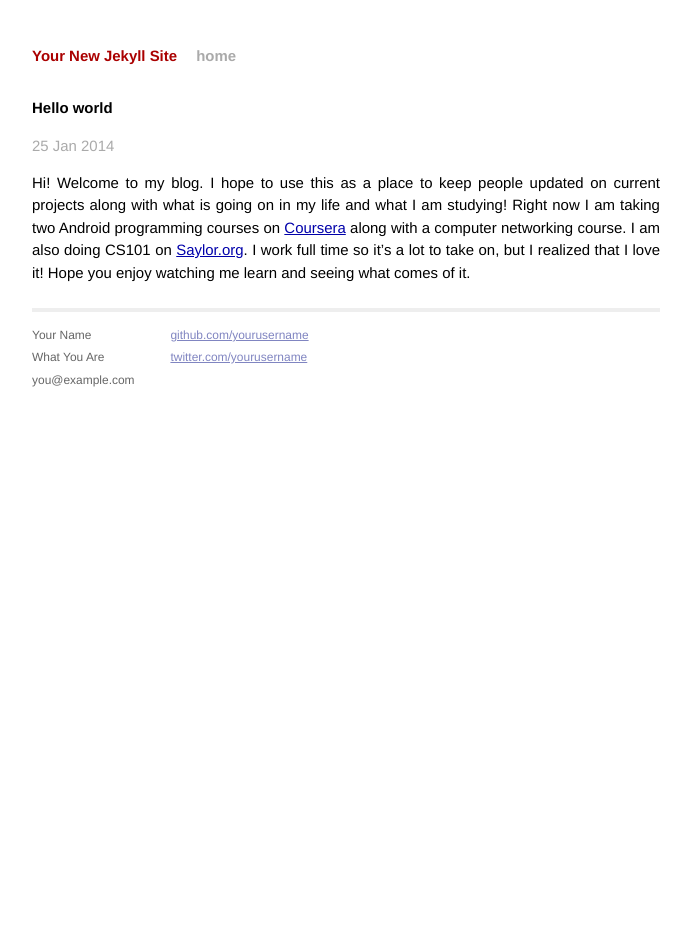
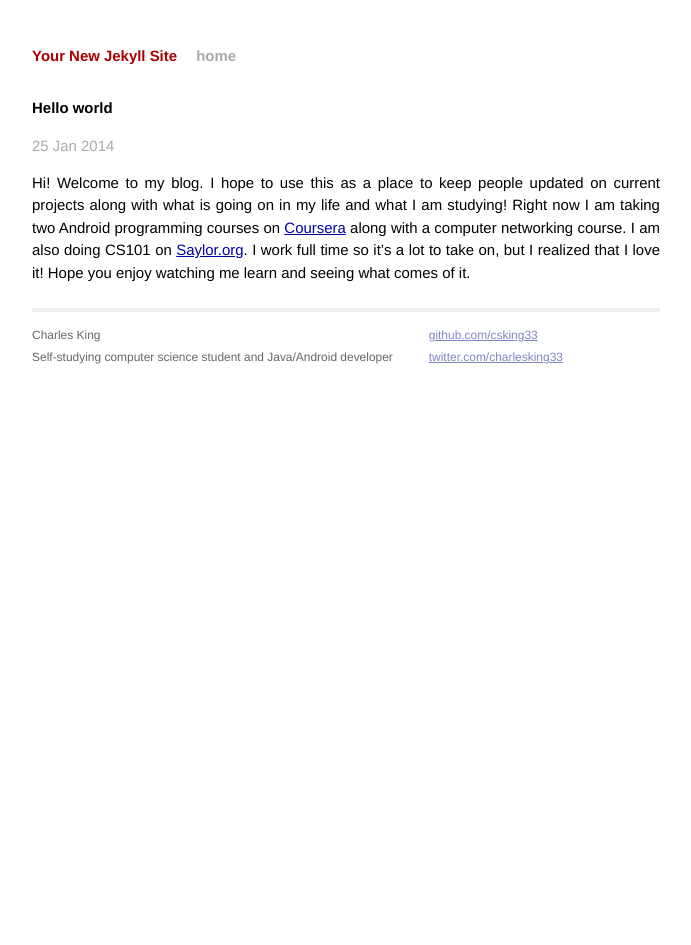
Before and after one commit to csking33/csking33.github.io, a Jekyll site: the page built from _posts/2014-01-25-my-first-post.markdown, in a window 1280 px wide. Shown: the whole page, without its empty margins (294-985 px from the left). Built offline with Jekyll 4.4.1, drawn with Linux system fonts in a browser that asks for light colours; Markdown is read by kramdown in place of the engine named in the settings.

Commit message:
fix some defaults

```diff
--- a/_layouts/default.html
+++ b/_layouts/default.html
@@ -26,15 +26,14 @@
           <div class="footer">
             <div class="contact">
               <p>
-                Your Name<br />
-                What You Are<br />
-                you@example.com
+                Charles King<br />
+                Self-studying computer science student and Java/Android developer<br />
               </p>
             </div>
             <div class="contact">
               <p>
-                <a href="https://github.com/yourusername">github.com/yourusername</a><br />
-                <a href="https://twitter.com/yourusername">twitter.com/yourusername</a><br />
+                <a href="https://github.com/csking33">github.com/csking33</a><br />
+                <a href="https://twitter.com/charlesking33">twitter.com/charlesking33</a><br />
               </p>
             </div>
           </div>
--- a/index.html
+++ b/index.html
@@ -1,6 +1,6 @@
 ---
 layout: default
-title: Your New Jekyll Site
+title: Charles King's github blog
 ---
 
 <div id="home">
```
